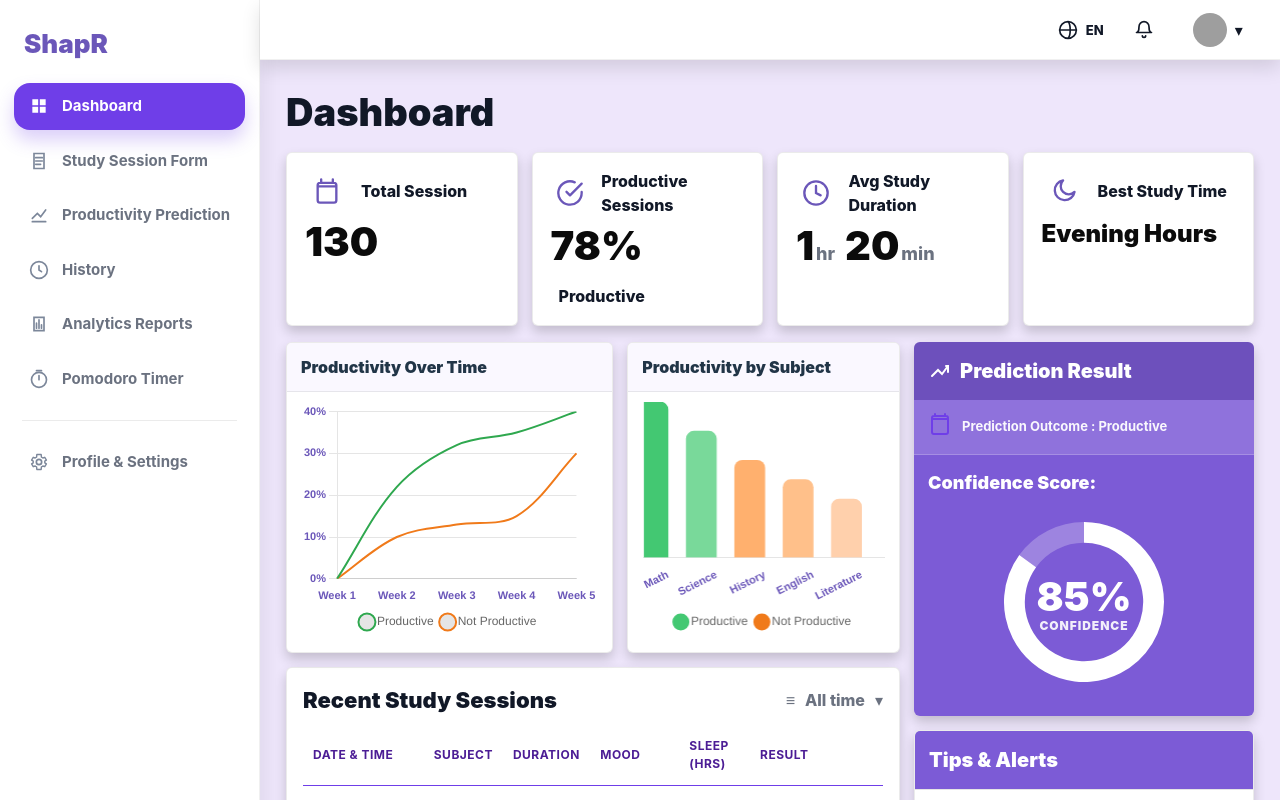
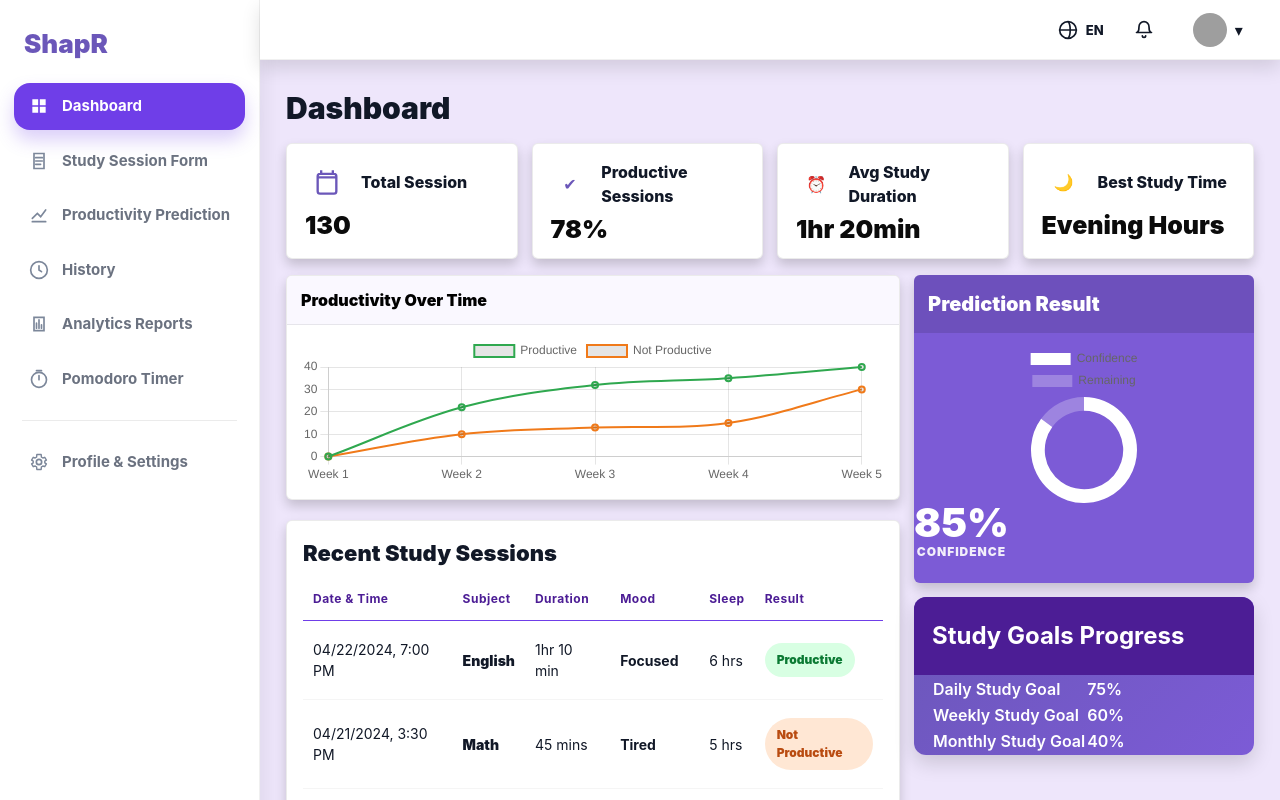
Before and after one commit to aimjay31/shapr, a React (Vite) app: page /dashboard in a window 1280 px wide. Shown: the top 800 px of the page. Built offline with nearby package versions, Linux system fonts and the light colour scheme; grey boxes are pictures that could not be loaded.

Commit message:
dahboard changes added .map() for arrays [act3]

```diff
--- a/src/pages/Dashboard.jsx
+++ b/src/pages/Dashboard.jsx
@@ -15,16 +15,98 @@ import {
   Legend,
 } from "chart.js";
 
-ChartJS.register(CategoryScale, LinearScale, PointElement, LineElement, BarElement, ArcElement, Tooltip, Legend);
+ChartJS.register(
+  CategoryScale,
+  LinearScale,
+  PointElement,
+  LineElement,
+  BarElement,
+  ArcElement,
+  Tooltip,
+  Legend
+);
 
 export default function Dashboard() {
-  // static values (replace later)
+
+  /* =========================
+     STATIC VALUES
+  ========================== */
+
   const total = 130;
   const productive = 78;
   const avgHr = 1;
   const avgMin = 20;
   const bestTime = "Evening Hours";
   const confidence = 85;
+
+  /* =========================
+     TOP CARDS DATA
+  ========================== */
+
+  const cards = [
+    {
+      id: 1,
+      title: "Total Session",
+      value: total,
+      icon: <IcoCalendar />,
+    },
+    {
+      id: 2,
+      title: "Productive Sessions",
+      value: `${productive}%`,
+      icon: <IcoCheck />,
+    },
+    {
+      id: 3,
+      title: "Avg Study Duration",
+      value: `${avgHr}hr ${avgMin}min`,
+      icon: <IcoClock />,
+    },
+    {
+      id: 4,
+      title: "Best Study Time",
+      value: bestTime,
+      icon: <IcoMoon />,
+    },
+  ];
+
+  /* =========================
+     RECENT SESSIONS DATA
+  ========================== */
+
+  const sessions = [
+    {
+      id: 1,
+      date: "04/22/2024, 7:00 PM",
+      subject: "English",
+      duration: "1hr 10 min",
+      mood: "Focused",
+      sleep: "6 hrs",
+      result: "Productive",
+    },
+    {
+      id: 2,
+      date: "04/21/2024, 3:30 PM",
+      subject: "Math",
+      duration: "45 mins",
+      mood: "Tired",
+      sleep: "5 hrs",
+      result: "Not Productive",
+    },
+    {
+      id: 3,
+      date: "04/20/2024, 8:00 PM",
+      subject: "History",
+      duration: "1hr 30 min",
+      mood: "Motivated",
+      sleep: "7 hrs",
+      result: "Productive",
+    },
+  ];
+
+  /* =========================
+     CHART DATA
+  ========================== */
 
   const lineData = {
     labels: ["Week 1", "Week 2", "Week 3", "Week 4", "Week 5"],
@@ -34,7 +116,6 @@ export default function Dashboard() {
         data: [0, 22, 32, 35, 40],
         borderColor: "#2FA84F",
         borderWidth: 2,
-        pointRadius: 0,
         tension: 0.35,
       },
       {
@@ -42,7 +123,6 @@ export default function Dashboard() {
         data: [0, 10, 13, 15, 30],
         borderColor: "#F07A1A",
         borderWidth: 2,
-        pointRadius: 0,
         tension: 0.35,
       },
     ],
@@ -51,21 +131,6 @@ export default function Dashboard() {
   const lineOptions = {
   responsive: true,
   maintainAspectRatio: false,
-    plugins: {
-      legend: { position: "bottom", labels: { usePointStyle: true, boxWidth: 8 } },
-    },
-    scales: {
-      y: {
-        min: 0,
-        max: 40,
-        ticks: { stepSize: 10, callback: (v) => `${v}%`, color: "#6b57b9", font: { size: 11, weight: "700" } },
-        grid: { color: "rgba(0,0,0,0.10)" },
-      },
-      x: {
-        ticks: { color: "#6b57b9", font: { size: 11, weight: "700" } },
-        grid: { display: false },
-      },
-    },
 };
 
   const barData = {
@@ -74,91 +139,59 @@ export default function Dashboard() {
       {
         label: "Productive",
         data: [80, 65, 50, 40, 30],
-        backgroundColor: ["#43C872", "#79D99A", "#FFB06E", "#FFC08A", "#FFD0AC"],
+        backgroundColor: "#6b57b9",
         borderRadius: 8,
-        barThickness: 30,
-      },
-      {
-        label: "Not Productive",
-        data: [0, 0, 0, 0, 0],
-        backgroundColor: "#F07A1A",
       },
     ],
-  };
-
-  const barOptions = {
-    responsive: true,
-    maintainAspectRatio: false,
-    plugins: {
-      legend: { position: "bottom", labels: { usePointStyle: true, boxWidth: 8 } },
-    },
-    scales: {
-      y: { display: false, grid: { display: false } },
-      x: { ticks: { color: "#6b57b9", font: { size: 11, weight: "700" } }, grid: { display: false } },
-    },
   };
 
   const donutData = {
     labels: ["Confidence", "Remaining"],
     datasets: [
-      { data: [confidence, 100 - confidence], backgroundColor: ["#ffffff", "rgba(255,255,255,0.25)"], borderWidth: 0, cutout: "74%" },
+      {
+        data: [confidence, 100 - confidence],
+        backgroundColor: ["#ffffff", "rgba(255,255,255,0.25)"],
+        borderWidth: 0,
+        cutout: "74%",
+      },
     ],
   };
 
-  const donutOptions = {
-    responsive: true,
-    maintainAspectRatio: false,
-    plugins: { legend: { display: false }, tooltip: { enabled: false } },
-  };
+  const goals = [
+  { id: 1, name: "Daily Study Goal", progress: 75 },
+  { id: 2, name: "Weekly Study Goal", progress: 60 },
+  { id: 3, name: "Monthly Study Goal", progress: 40 },
+  ];
 
   return (
     <>
       <h1 className="dash-h1">Dashboard</h1>
 
-      {/* Top cards */}
+      {/* =========================
+         TOP CARDS
+      ========================== */}
       <div className="dash-cards">
-        <div className="dash-card">
+        {cards.map((card) => (
+          <div className="dash-card" key={card.id}>
             <div className="card-top">
-            <span className="card-ico purple"><IcoCalendar /></span>
-            <span className="card-title">Total Session</span>
+              <span className="card-ico purple">
+                {card.icon}
+              </span>
+              <span className="card-title">{card.title}</span>
             </div>
-          <div className="card-value">{total}</div>
+            <div className="card-value">{card.value}</div>
+          </div>
+        ))}
       </div>
 
-        <div className="dash-card">
-          <div className="card-top">
-            <span className="card-ico purple"><IcoCheck /></span>
-            <span className="card-title">Productive Sessions</span>
-          </div>
-          <div className="card-value">
-            {productive}% <span className="card-sub">Productive</span>
-          </div>
-        </div>
+      {/* =========================
+         MAIN GRID
+      ========================== */}
+      <div className="dash-grid">
 
-        <div className="dash-card">
-          <div className="card-top">
-            <span className="card-ico purple"><IcoClock /></span>
-            <span className="card-title">Avg Study Duration</span>
-          </div>
-          <div className="card-value">
-            {avgHr}<span className="u">hr</span> {avgMin}<span className="u">min</span>
-          </div>
-        </div>
+        {/* LEFT SIDE */}
+        <div className="dash-left">
 
-        <div className="dash-card">
-          <div className="card-top">
-            <span className="card-ico purple"><IcoMoon /></span>
-            <span className="card-title">Best Study Time</span>
-          </div>
-          <div className="card-value small">{bestTime}</div>
-        </div>
-      </div>
-
-      {/* Grid */}
-      <div className="dash-grid">
-        {/* Left content */}
-        <div className="dash-left">
-          <div className="dash-panels-2">
           <div className="panel">
             <div className="panel-head">Productivity Over Time</div>
             <div className="panel-body chart">
@@ -166,124 +199,104 @@ export default function Dashboard() {
             </div>
           </div>
 
-            <div className="panel">
-              <div className="panel-head">Productivity by Subject</div>
-              <div className="panel-body chart">
-                <Bar data={barData} options={barOptions} />
-              </div>
-            </div>
-          </div>
-
           <div className="panel tablepanel">
             <div className="tablehead">
               <div className="tabletitle">Recent Study Sessions</div>
-              <div className="tablefilter">
-                <span className="filtericon">≡</span>
-                <span>All time</span>
-                <span className="filtercaret">▾</span>
-              </div>
             </div>
 
             <div className="tablewrap">
               <table className="table">
                 <thead>
                   <tr>
-                    <th>DATE &amp; TIME</th>
-                    <th>SUBJECT</th>
-                    <th>DURATION</th>
-                    <th>MOOD</th>
-                    <th>SLEEP (HRS)</th>
-                    <th>RESULT</th>
+                    <th>Date & Time</th>
+                    <th>Subject</th>
+                    <th>Duration</th>
+                    <th>Mood</th>
+                    <th>Sleep</th>
+                    <th>Result</th>
                   </tr>
                 </thead>
+
                 <tbody>
-                  <tr>
-                    <td>04/22/2024, 7:00 PM</td>
-                    <td className="b">English</td>
-                    <td>1hr 10 min</td>
-                    <td className="m">Focused</td>
-                    <td>6 hrs</td>
-                    <td><span className="pill ok">Productive <span className="pc">▾</span></span></td>
+                  {sessions.map((s) => (
+                    <tr key={s.id}>
+                      <td>{s.date}</td>
+                      <td className="b">{s.subject}</td>
+                      <td>{s.duration}</td>
+                      <td className="m">{s.mood}</td>
+                      <td>{s.sleep}</td>
+                      <td>
+                        <span
+                          className={`pill ${
+                            s.result === "Productive" ? "ok" : "warn"
+                          }`}
+                        >
+                          {s.result}
+                        </span>
+                      </td>
                     </tr>
-                  <tr>
-                    <td>04/21/2024, 3:30 PM</td>
-                    <td className="b">Math</td>
-                    <td>45 mins</td>
-                    <td className="m">Tired</td>
-                    <td>5 hrs</td>
-                    <td><span className="pill warn">Not Productive <span className="pc">▾</span></span></td>
-                  </tr>
-                  <tr>
-                    <td>04/20/2024, 8:00 PM</td>
-                    <td className="b">History</td>
-                    <td>1hr 30 min</td>
-                    <td className="m">Motivated</td>
-                    <td>7 hrs</td>
-                    <td><span className="pill ok">Productive <span className="pc">▾</span></span></td>
-                  </tr>
+                  ))}
                 </tbody>
               </table>
             </div>
           </div>
         </div>
 
-        {/* Right column */}
+        {/* RIGHT SIDE */}
         <div className="dash-right">
+
           <div className="panel predict">
             <div className="predict-head">
-              <span className="predico"><IcoTrend /></span>
-              <span>Prediction Result</span>
+              Prediction Result
             </div>
-
-            <div className="predict-row">
-              <span className="miniCal"><IcoMiniCalendar /></span>
-              <span className="predtext">Prediction Outcome : <b>Productive</b></span>
-            </div>
-
-            <div className="predict-sub">Confidence Score:</div>
 
             <div className="ring">
               <div className="ringChart">
-                <Doughnut data={donutData} options={donutOptions} />
+                <Doughnut data={donutData} />
               </div>
+
               <div className="ringCenter">
                 <div className="ringBig">{confidence}%</div>
                 <div className="ringSmall">CONFIDENCE</div>
               </div>
             </div>
           </div>
-
-          <div className="panel tips">
-            <div className="tips-head">Tips &amp; Alerts</div>
-
-            <div className="tips-row">
-              <div className="tips-ico good"><IcoSun /></div>
-              <div>
-                <div className="tips-title">Study Tip:</div>
-                <div className="tips-desc">Try studying in a quiet environment to maximize focus.</div>
+          <div className="below-panel">
+            <div className="below-panel-title">
+              <h2>Study Goals Progress</h2>
+            </div>
+            <div className="insights">
+              <tbody >
+                {goals.map(goal => (
+                  <tr key={goal.id}>
+                    <td>{goal.name}</td>
+                    <td>{goal.progress}%</td>
+                  </tr>
+                ))}
+              </tbody>
             </div>
           </div>
 
-            <div className="tips-row">
-              <div className="tips-ico bad"><IcoWarn /></div>
-              <div>
-                <div className="tips-title">Low Productivity:</div>
-                <div className="tips-desc">Consider taking a short break. Your productivity has dipped recently.</div>
-              </div>
-            </div>
-          </div>
         </div>
       </div>
     </>
   );
 }
 
-/* --- small inline icons for the cards/right panels --- */
-function IcoCalendar(){return(<svg viewBox="0 0 24 24" className="big" aria-hidden="true"><path d="M7 2v3M17 2v3M4 8h16M6 5h12a2 2 0 0 1 2 2v13a2 2 0 0 1-2 2H6a2 2 0 0 1-2-2V7a2 2 0 0 1 2-2Z" fill="none" stroke="currentColor" strokeWidth="2" strokeLinecap="round"/></svg>);}
-function IcoCheck(){return(<svg viewBox="0 0 24 24" className="big" aria-hidden="true"><path d="M22 11.08V12a10 10 0 1 1-5.93-9.14" fill="none" stroke="currentColor" strokeWidth="2" strokeLinecap="round"/><path d="M22 4 12 14.01l-3-3" fill="none" stroke="currentColor" strokeWidth="2" strokeLinecap="round" strokeLinejoin="round"/></svg>);}
-function IcoClock(){return(<svg viewBox="0 0 24 24" className="big" aria-hidden="true"><path d="M12 22a10 10 0 1 1 10-10 10 10 0 0 1-10 10Z" fill="none" stroke="currentColor" strokeWidth="2"/><path d="M12 6v6l4 2" fill="none" stroke="currentColor" strokeWidth="2" strokeLinecap="round"/></svg>);}
-function IcoMoon(){return(<svg viewBox="0 0 24 24" className="big" aria-hidden="true"><path d="M21 12.8A8.5 8.5 0 1 1 11.2 3a6.5 6.5 0 0 0 9.8 9.8Z" fill="none" stroke="currentColor" strokeWidth="2" strokeLinejoin="round"/></svg>);}
-function IcoTrend(){return(<svg viewBox="0 0 24 24" className="mini" aria-hidden="true"><path d="M4 16l6-6 4 4 6-8" fill="none" stroke="currentColor" strokeWidth="2" strokeLinecap="round"/><path d="M18 6h2v6" fill="none" stroke="currentColor" strokeWidth="2" strokeLinecap="round"/></svg>);}
-function IcoMiniCalendar(){return(<svg viewBox="0 0 24 24" className="mini purple" aria-hidden="true"><path d="M7 2v2M17 2v2M4 7h16M6 4h12a2 2 0 0 1 2 2v14a2 2 0 0 1-2 2H6a2 2 0 0 1-2-2V6a2 2 0 0 1 2-2Z" fill="none" stroke="currentColor" strokeWidth="2" strokeLinecap="round"/></svg>);}
-function IcoSun(){return(<svg viewBox="0 0 24 24" className="mini green" aria-hidden="true"><path d="M12 18a6 6 0 1 0-6-6 6 6 0 0 0 6 6Z" fill="none" stroke="currentColor" strokeWidth="2"/><path d="M12 2v2M12 20v2M4 12H2M22 12h-2M5 5l1.5 1.5M17.5 17.5 19 19M19 5l-1.5 1.5M5 19l1.5-1.5" fill="none" stroke="currentColor" strokeWidth="2" strokeLinecap="round"/></svg>);}
-function IcoWarn(){return(<svg viewBox="0 0 24 24" className="mini orange" aria-hidden="true"><path d="M12 3 2 21h20L12 3Z" fill="none" stroke="currentColor" strokeWidth="2"/><path d="M12 9v5" stroke="currentColor" strokeWidth="2" strokeLinecap="round"/><path d="M12 17h.01" stroke="currentColor" strokeWidth="4" strokeLinecap="round"/></svg>);}
+/* =========================
+   ICON COMPONENTS
+   (Keep these in same file)
+========================== */
+
+function IcoCalendar() {
+  return (
+    <svg viewBox="0 0 24 24" className="big">
+      <path d="M7 2v3M17 2v3M4 8h16M6 5h12a2 2 0 0 1 2 2v13a2 2 0 0 1-2 2H6a2 2 0 0 1-2-2V7a2 2 0 0 1 2-2Z"
+        fill="none" stroke="currentColor" strokeWidth="2" />
+    </svg>
+  );
+}
+
+function IcoCheck() { return <span>✔</span>; }
+function IcoClock() { return <span>⏰</span>; }
+function IcoMoon() { return <span>🌙</span>; }
--- a/src/styles/Dashboard.css
+++ b/src/styles/Dashboard.css
@@ -1,6 +1,6 @@
 /* Page title */
 .dash-h1{
-  font-size:38px;
+  font-size:30px;
   font-weight:900;
   margin: 6px 0 18px;
   color:#111827;
@@ -50,7 +50,7 @@
 }
 
 .card-value{
-  font-size:40px;
+  font-size:25px;
   font-weight:900;
   color:#0b0b0b;
   line-height:1.05;
@@ -76,6 +76,12 @@
 }
 
 /* Layout grid */
+
+.dash-left{
+  display:flex;
+  flex-direction:column;
+  gap: 20px;
+}
 .dash-grid{
   display:grid;
   grid-template-columns: 1fr 340px;
@@ -104,13 +110,13 @@
   font-weight:900;
   background:#faf8ff;
   border-bottom:1px solid rgba(0,0,0,0.08);
+  color: black;
 }
 
 .panel-body{
   padding:10px 14px 14px;
 }
 
-.chart{ height:260px; }
 
 /* Table panel */
 .tablepanel{ padding:0; }
@@ -234,8 +240,7 @@
 /* Ring */
 .ring{
   position:relative;
-  height:220px;
-  display:grid;
+  height:250px;
   place-items:center;
   padding:10px 0 18px;
 }
@@ -262,6 +267,36 @@
   letter-spacing:.08em;
   opacity:.9;
 }
+
+/* Main Panel */
+.below-panel {
+  border-radius: 12px;
+  background: linear-gradient(135deg, #6b57b9, #7c5bd6);
+  box-shadow: 0 8px 20px rgba(0, 0, 0, 0.15);
+  overflow: hidden; /* makes title fit nicely */
+  transition: transform 0.2s ease, box-shadow 0.2s ease;
+}
+
+/* Optional hover effect */
+.below-panel:hover {
+  transform: translateY(-2px);
+  box-shadow: 0 12px 25px rgba(0, 0, 0, 0.2);
+}
+
+/* Title Section */
+.below-panel-title {
+  background: #4c1d95; /* darker purple */
+  color: white;
+  padding: 1px 18px;
+}
+
+/* Content Area (add this in your JSX if possible) */
+.insights {
+  padding: 1px 18px;
+  color: white;
+  font-weight: 600;
+}
+
 
 /* Tips */
 .tips .tips-head{
```
Lines whose indentation alone changed are shown as unchanged.
